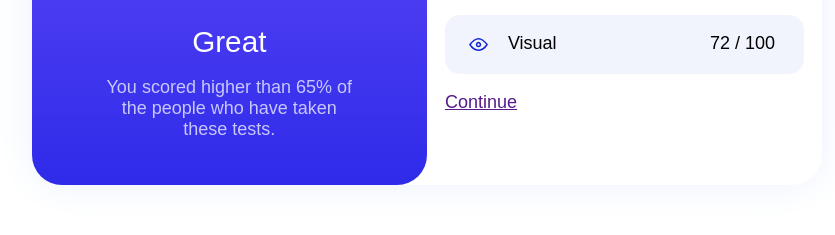
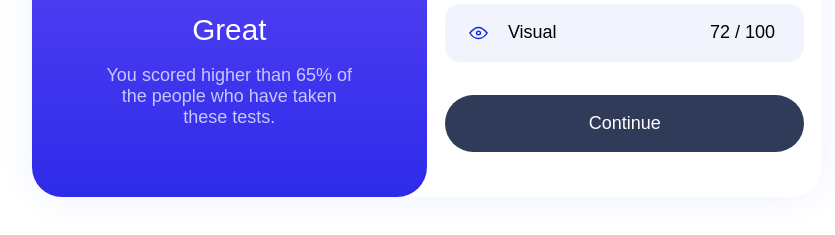
Before and after one commit to kocurr/Results_summary_component, a plain HTML site: page index.html in a window 1280 px wide. Shown: the part 459-694 px from the top of the page, without its empty margins (213-1048 px from the left). Drawn offline with Linux system fonts and the light colour scheme.

Commit message:
Add btn styles

```diff
--- a/css/style.css
+++ b/css/style.css
@@ -32,7 +32,6 @@
     justify-content: center;
     align-items: center;
     height: 100vh;
-    /* background-color: var(--pale-blue); */
 }
 
 .content__main {
@@ -126,3 +125,16 @@
     background-color: hsl(234, 85%, 45%, 0.05);
     border-radius: 15px;
 }
+
+.content__main__summary--btn {
+    background-color: var(--dark-gray-blue);
+    border-radius: 30px;
+    text-align: center;
+    margin-top: 1.8rem;
+    padding: 1rem 0;
+}
+
+.content__main__summary--btn a {
+    text-decoration: none;
+    color: var(--white);
+}
```
